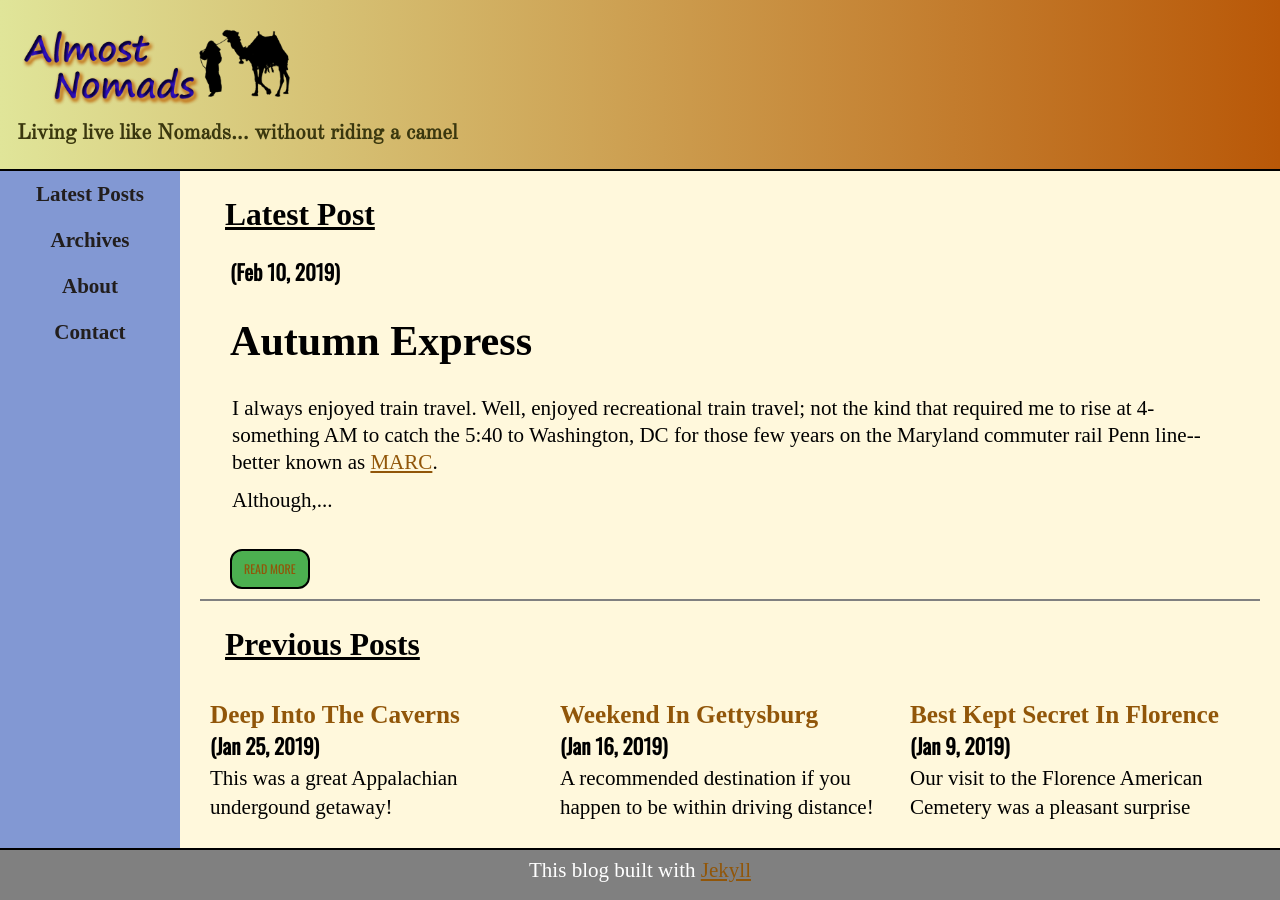
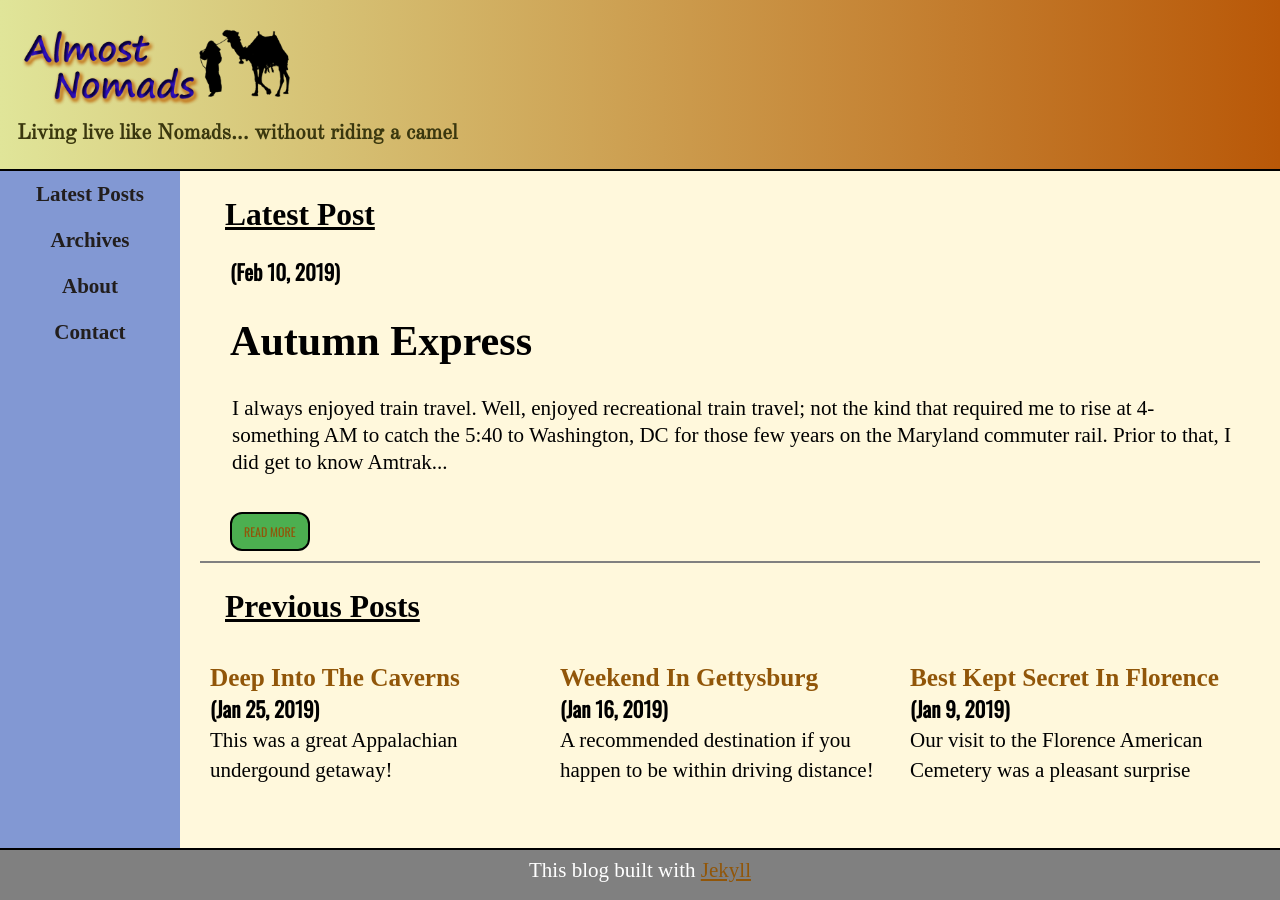
Before and after one commit to scporet/scporet.github.io, a Jekyll site: the page built from index.md, in a window 1280 px wide. Built offline with Jekyll 4.4.1, drawn with Linux system fonts in a browser that asks for light colours; some web fonts are replaced.

Commit message:
new updates

```diff
--- a/_posts/2019-02-10-Inaugural-Autumn-Express.md
+++ b/_posts/2019-02-10-Inaugural-Autumn-Express.md
@@ -6,67 +6,38 @@
 <body>
 <h1>Autumn Express</h1>
 
-<p>I always enjoyed train travel. Well, enjoyed recreational train travel; not the kind that required me to rise at 4-something AM to catch the 5:40 to Washington, DC for those few years on the Maryland commuter rail Penn line--better known as <a href="https://www.mta.maryland.gov/schedule/11079" target="_blank">MARC</a>.  </p>
-
-<p>Although, I did get to know the Amtrak routes quite well during time working up in Albany, NY.  At first I would I hit the parking lot on Friday afternoon after work, with the weekend bag already packed in the boot, and streak down the NY Thruway, NJ Turnpike, onto I95 in DE, to make it back home to MD for a short weekend trip; reversing that action on Sunday night. That routine didn't last long.  After a few weekends, I decided to leave the driving to Amtrak.</p>
+<p>I always enjoyed train travel. Well, enjoyed recreational train travel; not the kind that required me to rise at 4-something AM to catch the 5:40 to Washington, DC for those few years on the Maryland commuter rail.  Prior to that, I did get to know Amtrak routes quite well during time working up in Albany, NY.  For that time, working away from home, I would I hit the parking lot on Friday afternoon after work, with the weekend bag already packed in the boot, and streak down the NY Thruway, NJ Turnpike, onto I95 in DE, to make it back home to MD for a short weekend trip; reversing that action on Sunday night. That routine didn't last long.  After a few weekends, I decided to leave the driving to Amtrak.</p>
 
 <h3>Good Timing in Finding the Inaugural Fall Express</h3>
 
 <p><img id="l_small" src="/assets/images/Amtrak_1.jpg" alt="Amtrak Lunch Box">Leaving the Albany-Rensselaer station was a breeze, and a welcome relief from the 5-hour, one-way drive back to MD.  Although, boarding the connection rail at New York Penn Station was another experience.  But, it worked out well.  And I even accumulated some reward points and keyed into early promotions by signing up and using the phone app.  Which is where I found early booking information for the <a href="https://media.amtrak.com/2013/08/amtrak-operates-special-autumn-express-train/" target="_blank" alt="Complimentary Amtrak Lunch"> Inaugural Fall Express trip.</a></p>
 
-<p>This was a win-win for us.  First, we enjoy train travel.  Second, Fall is our favorite season.  So, to have the opportunity to take this inaugural trip during our favorite time of year was a real treat.  </p>
+<p>This was a win-win for us.  First, we enjoy train travel.  Second, Fall is our favorite season.  So, to have the opportunity to take this inaugural trip during our favorite time of year was a real treat.  We boarded the trip from the Amtrak <a href="https://en.wikipedia.org/wiki/30th_Street_Station#In_popular_culture" target="_blank">30th Street Station in Philadelphia</a>-the same one showcased in the movie, Trading Places (one of my favorite movies!).</p>
 
 <h3>Catch the trip on YouTube</h3>
 
-There are some real train enthusiasts out there.  And I found a group that captured the
-something to talk about.  I guess we wouldn't pencil this travel excursion into the calendar each year. But, it was classify this as an annual must fun.  , cool. One of the benefits of frequent rail travel is accumulating rewards points.  Traveling round trip on the Amtrak Empire and Northeast Corridor lines for those few months allowed me to build up some rewwith taking the So, one of the think I learned traveling Amtrak was to join the rewards program and build points for those weekend runs down the Empire Line to Penn Station, NY where I hopped on a connection On the route down Route 340 from Maryland, we made an afternoon stop at Harpers Ferry, WV.  It's cool how Rt. 340 crosses from Maryland into Virginia, and takes a right turn into West Virginia.  It's better viewed from the Wikimedia map of
+<p>There are some real train enthusiasts out there.  And I found a group that captured the inaugural trip in several youtube videos.  Click on the picture frame below to view:</p>
 
-<a href="https://youtu.be/2xS0YOg55UI" target="_blank">Inaugural YouTube video</a>.
+<p>
+<a href="https://youtu.be/2xS0YOg55UI" target="_blank"><img src="/assets/images/amtrak_5.jpg" alt="Fall Express Video"></a>
 </p>
 
-<a href="https://en.wikipedia.org/wiki/30th_Street_Station#In_popular_culture" target="_blank">Trading Places</a>.
-<h3>The Inaugural Trip was Captured on YouTube</h3>
-<p></p>
+<h3>Norfolk Southern Line Run</h3>
 
-<img id="l_small" src="/assets/images/cavern_11.jpg" alt="Cavern Location Marker">Yes, that's not only a boast, but true.  In addition, the air quality in the cavern is unique; better than the clearest day of the year. No kidding. Our tour guide mentioned that allergy suffers feel instant relief when touring the cavern. Not surprised, since the The temperature inside the cavern is always 54 degrees-even no matter what the thermostat reads above ground.</p>
+<p>something to talk about.  I guess we wouldn't pencil this travel excursion into the calendar each year. But, it was classify this as an annual must fun.  , cool. One of the benefits of frequent rail travel is accumulating rewards points.  Traveling round trip on the Amtrak Empire and Northeast Corridor lines for those few months allowed me to build up some rewwith taking the So, one of the think I learned traveling Amtrak was to join the rewards program and build points for those weekend runs down the Empire Line to Penn Station, NY where I hopped on a connection On the route down Route 340 from Maryland, we made an afternoon stop at Harpers Ferry, WV.  It's cool how Rt. 340 crosses from Maryland into Virginia, and takes a right turn into West Virginia.  It's better viewed from the Wikimedia map of
 
-<p>The use of lighting in the cavern is the only piece of technology found in the underground tour.  A cell phone is useless (other than taking pictures). Which, in my honest opinion, allows one to appreciate the view.  There is quite a bit of information of the cavern website and others sources that I won't repeat here.  But I can say, it's a geological marvel to see.  There are tons of photos found online, but nothing matches the hour walking tour.
+<p>
+<img src="/assets/images/amtrak_3.jpg" alt="Fall Foiliage on The Susquehanna">
+<div class="caption">Riding up the Susquehanna River</div>
+</p>
+
+<h3>Lancaster County</h3>
+The use of lighting in the cavern is the only piece of technology found in the underground tour.  A cell phone is useless (other than taking pictures). Which, in my honest opinion, allows one to appreciate the view.  There is quite a bit of information of the cavern website and others sources that I won't repeat here.  But I can say, it's a geological marvel to see.  There are tons of photos found online, but nothing matches the hour walking tour.
 </p>
 
 <p>
-<img src="/assets/images/cavern_1.jpg" alt="Mirror image of stelagtites">
-<div class="caption">Standing Water Creates a Stalactites Mirror Reflection</div>
-</p>
-
-<h3>Car and Carriage Museum</h3>
-
-<p>There are a couple of additional attractions to see once the cavern tour is completed.  There's a car and carriage museum that has some nice early-model automobiles on display-both domestic and foreign models.  I think the earliest model the have is an 1897 Mercedes.  I liked the Stanley Steamer and early Cadillacs.  Some of my favorite are shown below.  I should also mention the early toy and train collection display there, too.  I didn't spend much time there since I spent most of the time admiring the cars.
-</p>
-
-<p>
-<section class="card-container">
-    <div>
-        <img src="/assets/images/cavern_8.jpg">
-    </div>
-    <div>
-        <img src="/assets/images/cavern_9.jpg">
-    </div>
-    <div>
-        <img src="/assets/images/cavern_10.jpg">
-    </div>
-</section>
-
-<div class="caption">My Auto Museum Favorites</div>
-</p>
-
-<h3>Hitting the Appalacian Trail</h3>
-<p>During our trip back to the racnh, we entered Shenandoah National Park and hit the scenic Skyline Drive from the Luray entrace and headed north to exit at the Front Royal gate.  Other than some clouds, the weather was swell.  We were hoping for a little more color during the fall season, but it was still a nice drive.  There were tons of scenic lookout areas, including campsites and picnic areas.  I guess we should have planned better and pack a lunch; or even stop for some snacks before heading up the park trail.  Although, we were fortunate to hit the welcome center on our way out of the park, and stocked up on fluids and snacks before blazing a trail back to the homestead.</p>
-
-
-
-<p>
-<img src="/assets/images/cavern_5.jpg" alt="Landscape Photo from Appalacian Trail">
-<div class="caption">View from Skyline Drive - Shenandoah Nat'l Park</div>
+<img src="/assets/images/amtrak_2.jpg" alt="Somewhere in Lancaster County">
+<div class="caption">Somewhere in Lancaster County</div>
 </p>
 
 <p><a class="myBtn" href="#top">TOP</a></p>
```
Also changed, not shown: assets/images/Amtrak_5.jpg (added), 4 other files.
